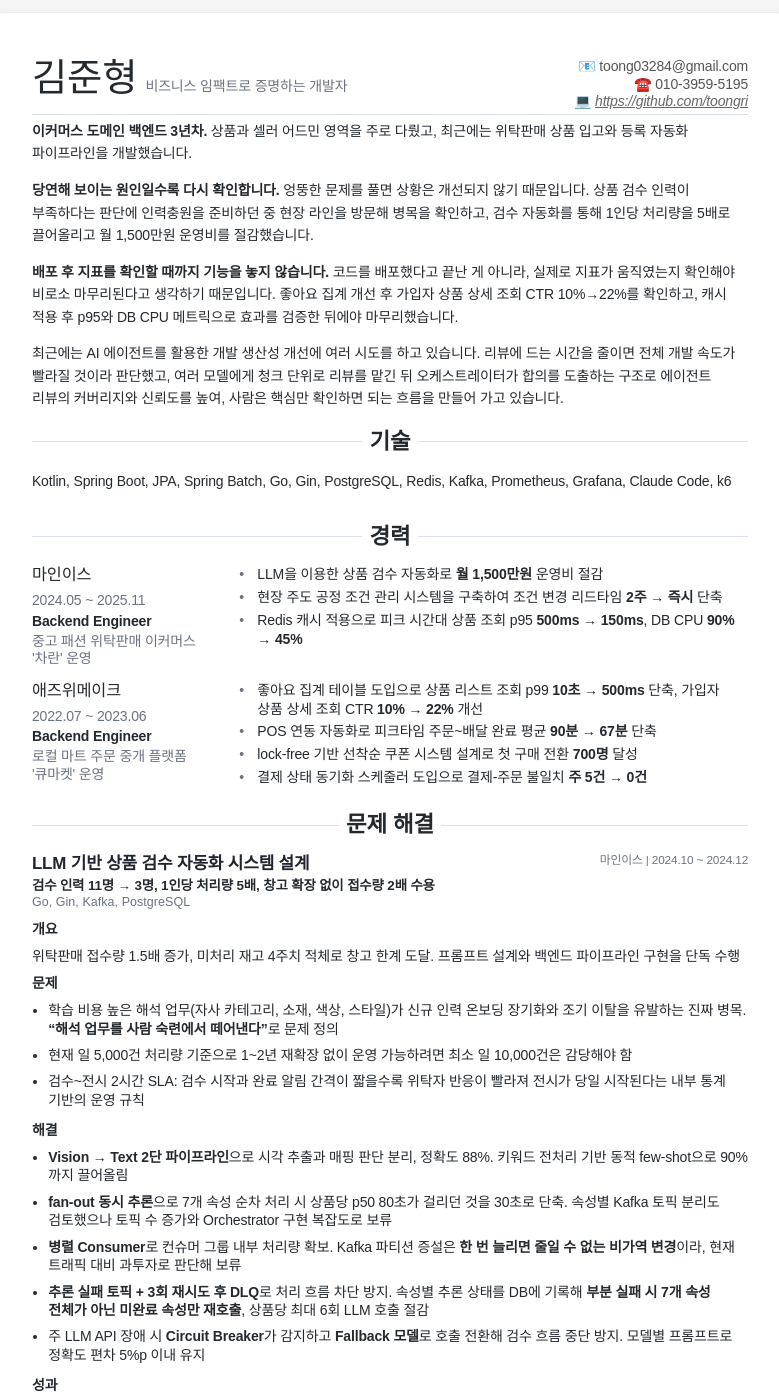
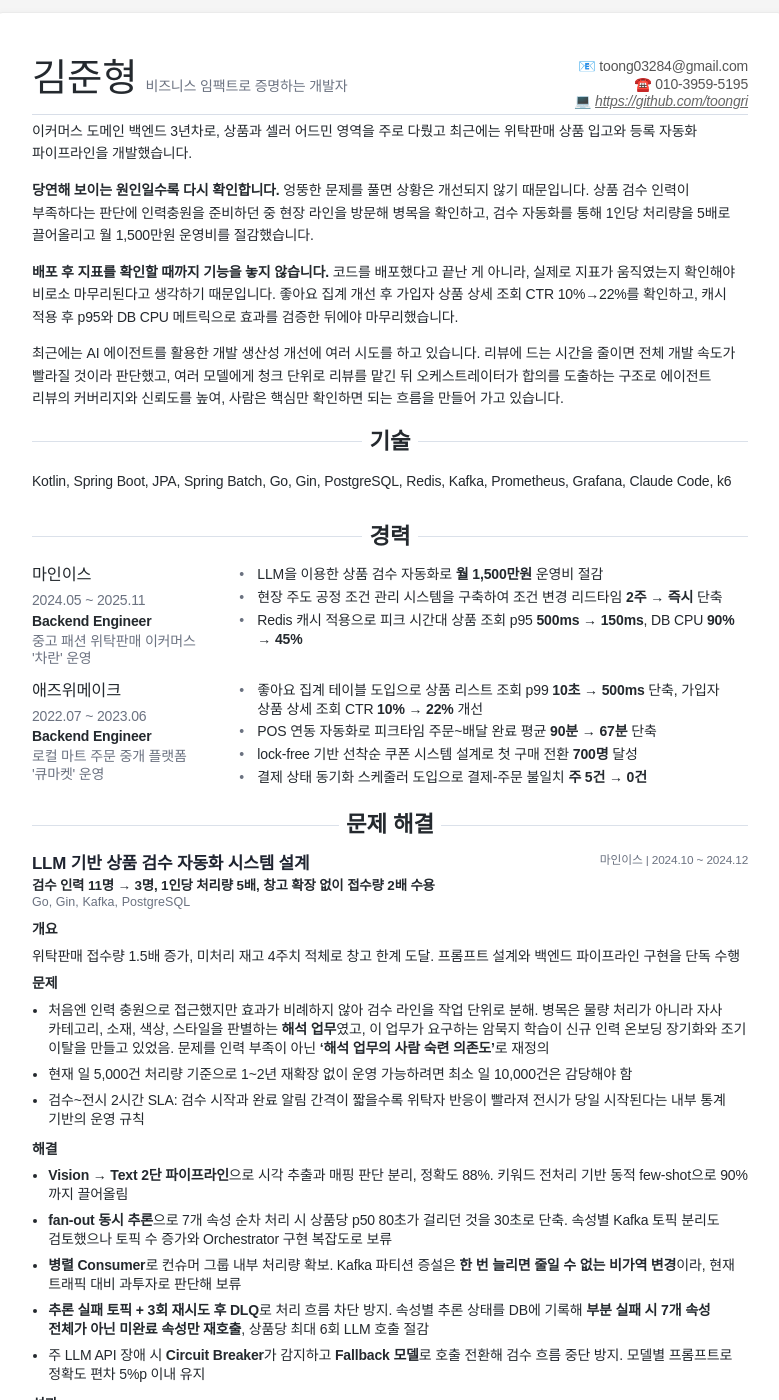
Before and after one commit to toongri/toongri.github.io, a Jekyll site: the page built from index.md, in a window 1280 px wide and 1400 px high. Shown: the whole window, without its empty margins (250-1029 px from the left). Built offline with Jekyll 4.4.1, drawn with Linux system fonts in a browser that asks for light colours.

Commit message:
sync: 자기소개 첫 문단과 LLM 검수 첫 problem bullet 자연체 보강 동기화

```diff
--- a/_config.yml
+++ b/_config.yml
@@ -13,7 +13,7 @@ phone: 010-3959-5195
 
 #github_username: toongri
 about_content: |
-  **이커머스 도메인 백엔드 3년차.** 상품과 셀러 어드민 영역을 주로 다뤘고, 최근에는 위탁판매 상품 입고와 등록 자동화 파이프라인을 개발했습니다.
+  이커머스 도메인 백엔드 3년차로, 상품과 셀러 어드민 영역을 주로 다뤘고 최근에는 위탁판매 상품 입고와 등록 자동화 파이프라인을 개발했습니다.
 
   **당연해 보이는 원인일수록 다시 확인합니다.** 엉뚱한 문제를 풀면 상황은 개선되지 않기 때문입니다. 상품 검수 인력이 부족하다는 판단에 인력충원을 준비하던 중 현장 라인을 방문해 병목을 확인하고, 검수 자동화를 통해 1인당 처리량을 5배로 끌어올리고 월 1,500만원 운영비를 절감했습니다.
 
@@ -62,7 +62,7 @@ content:
           위탁판매 접수량 1.5배 증가, 미처리 재고 4주치 적체로 창고 한계 도달. 프롬프트 설계와 백엔드 파이프라인 구현을 단독 수행
 
           **문제**
-          - 학습 비용 높은 해석 업무(자사 카테고리, 소재, 색상, 스타일)가 신규 인력 온보딩 장기화와 조기 이탈을 유발하는 진짜 병목. **"해석 업무를 사람 숙련에서 떼어낸다"**로 문제 정의
+          - 처음엔 인력 충원으로 접근했지만 효과가 비례하지 않아 검수 라인을 작업 단위로 분해. 병목은 물량 처리가 아니라 자사 카테고리, 소재, 색상, 스타일을 판별하는 **해석 업무**였고, 이 업무가 요구하는 암묵지 학습이 신규 인력 온보딩 장기화와 조기 이탈을 만들고 있었음. 문제를 인력 부족이 아닌 **'해석 업무의 사람 숙련 의존도'**로 재정의
           - 현재 일 5,000건 처리량 기준으로 1~2년 재확장 없이 운영 가능하려면 최소 일 10,000건은 감당해야 함
           - 검수~전시 2시간 SLA: 검수 시작과 완료 알림 간격이 짧을수록 위탁자 반응이 빨라져 전시가 당일 시작된다는 내부 통계 기반의 운영 규칙
 
```
